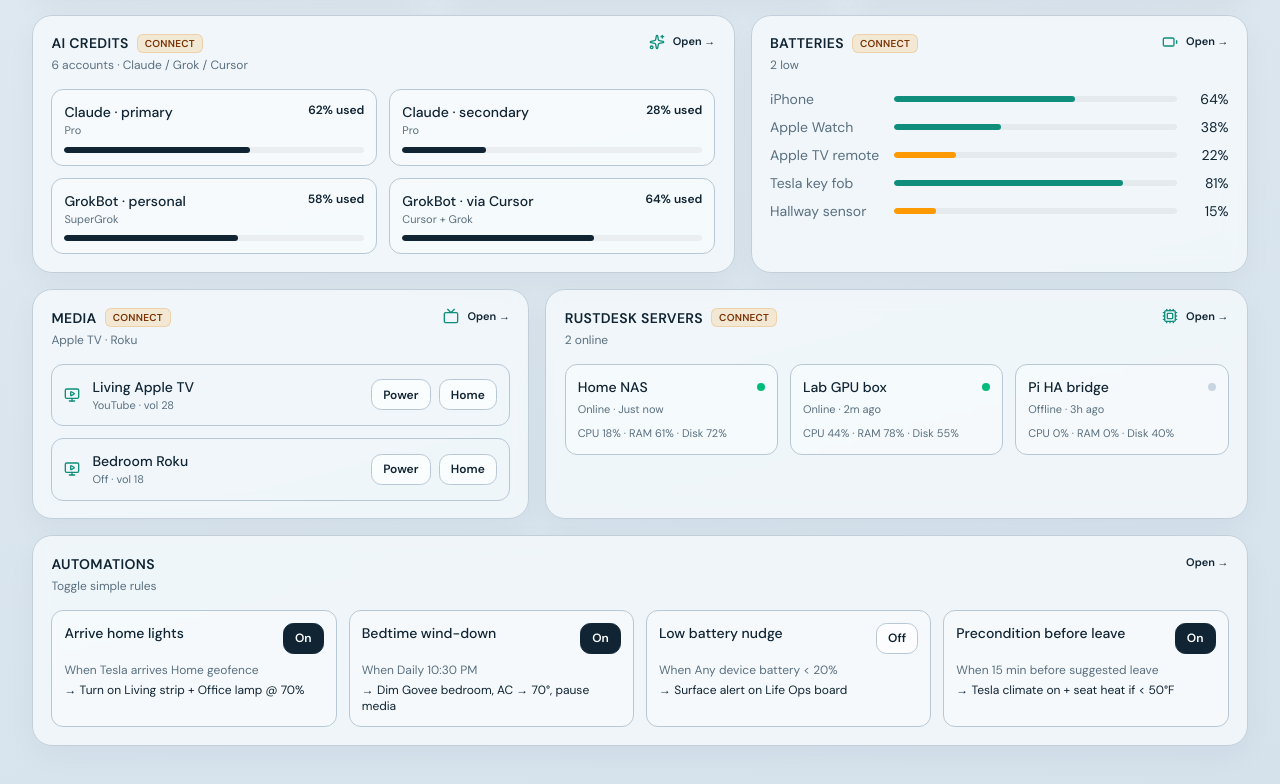
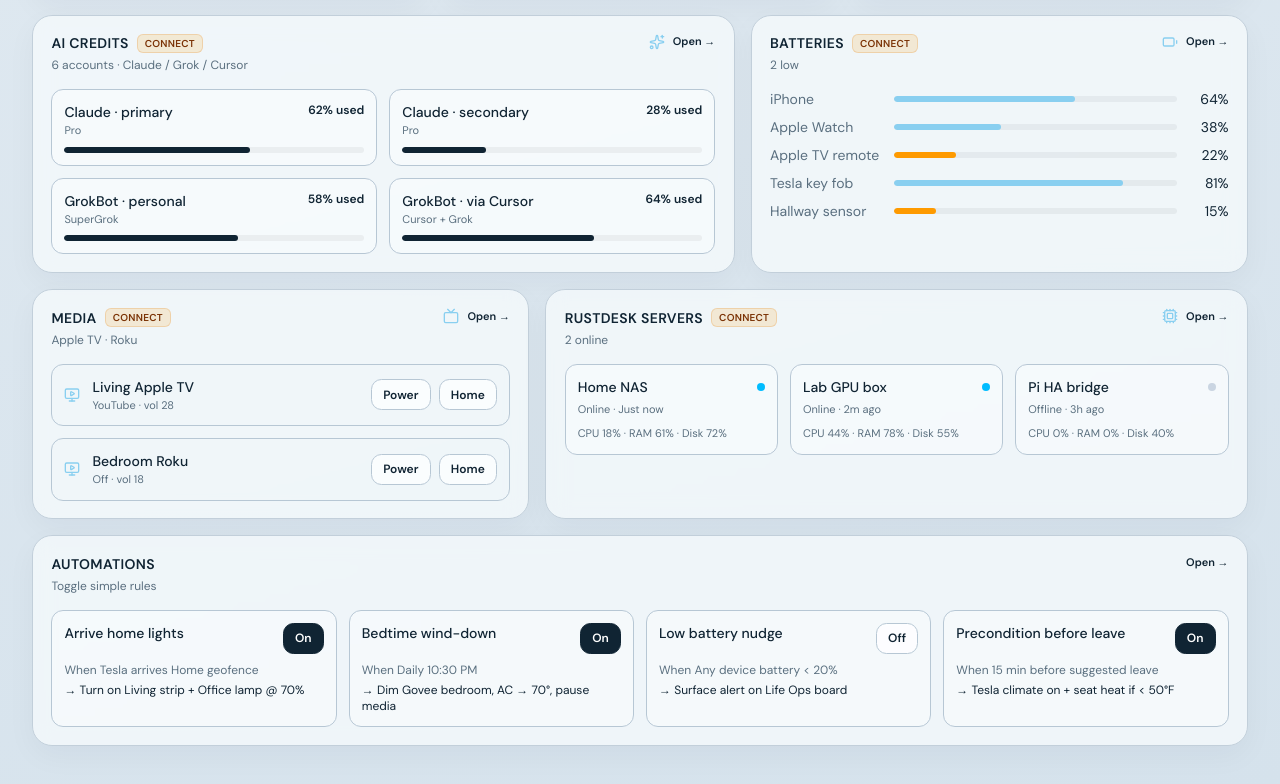
Before and after one commit to MikelCrump/MikelCrump, a Next.js app: page /life in a window 1280 px wide. Shown: the part 1212-1996 px from the top of the page. Built offline with nearby package versions, Linux system fonts and the light colour scheme; no server answers.

Commit message:
Switch Life Ops accent from green to baby blue
Update CSS accent tokens, live badges, and online indicators to a soft
baby-blue palette.

Co-authored-by: Mikel Crump <MikelCrump@users.noreply.github.com>

```diff
--- a/src/app/life/life.css
+++ b/src/app/life/life.css
@@ -4,14 +4,14 @@
   --life-ink: #102433;
   --life-muted: #5a6f7f;
   --life-line: #b7c7d4;
-  --life-accent: #0f8f7b;
-  --life-accent-soft: rgba(15, 143, 123, 0.12);
+  --life-accent: #89cff0;
+  --life-accent-soft: rgba(137, 207, 240, 0.28);
   --life-surface: rgba(244, 249, 252, 0.82);
   min-height: 100%;
   color: var(--life-ink);
   background:
-    radial-gradient(900px 420px at 8% -8%, rgba(56, 189, 248, 0.22) 0%, transparent 55%),
-    radial-gradient(700px 380px at 100% 0%, rgba(15, 143, 123, 0.18) 0%, transparent 50%),
+    radial-gradient(900px 420px at 8% -8%, rgba(137, 207, 240, 0.35) 0%, transparent 55%),
+    radial-gradient(700px 380px at 100% 0%, rgba(186, 225, 247, 0.45) 0%, transparent 50%),
     linear-gradient(165deg, var(--life-bg) 0%, var(--life-bg-deep) 100%);
   font-family: var(--font-life-sans), ui-sans-serif, sans-serif;
 }
--- a/src/components/life/dashboard.tsx
+++ b/src/components/life/dashboard.tsx
@@ -527,7 +527,7 @@ export function LifeDashboard({ data }: { data: LifeOverview }) {
                   <p className="text-sm font-medium">{h.name}</p>
                   <span
                     className={`h-2 w-2 rounded-full ${
-                      h.online ? "bg-emerald-500" : "bg-slate-300"
+                      h.online ? "bg-sky-400" : "bg-slate-300"
                     }`}
                   />
                 </div>
--- a/src/components/life/detail-pages.tsx
+++ b/src/components/life/detail-pages.tsx
@@ -686,7 +686,7 @@ export function ServersDetail({ data }: { data: LifeOverview }) {
               <span
                 className={`rounded-full px-2 py-0.5 text-[10px] font-semibold uppercase ${
                   h.online
-                    ? "bg-emerald-500/15 text-emerald-800"
+                    ? "bg-sky-400/20 text-sky-800"
                     : "bg-slate-200 text-slate-600"
                 }`}
               >
--- a/src/components/life/mode-badge.tsx
+++ b/src/components/life/mode-badge.tsx
@@ -5,7 +5,7 @@ export function ModeBadge({ mode }: { mode: ConnectionMode }) {
     mode === "live" ? "Live" : mode === "mock" ? "Preview" : "Connect";
   const tone =
     mode === "live"
-      ? "bg-emerald-500/15 text-emerald-800 ring-emerald-600/20"
+      ? "bg-sky-400/20 text-sky-800 ring-sky-500/25"
       : mode === "mock"
         ? "bg-sky-500/12 text-sky-900 ring-sky-600/15"
         : "bg-amber-500/15 text-amber-900 ring-amber-600/20";
--- a/src/components/life/shell.tsx
+++ b/src/components/life/shell.tsx
@@ -74,7 +74,7 @@ export function LifeShell({
                   href={item.href}
                   className={`rounded-full px-3 py-1.5 text-xs font-medium transition-colors ${
                     isActive
-                      ? "bg-[var(--life-accent)] text-white"
+                      ? "bg-[var(--life-accent)] text-[var(--life-ink)]"
                       : "bg-black/[0.04] text-[var(--life-muted)] hover:bg-black/[0.07] hover:text-[var(--life-ink)]"
                   }`}
                 >
```
